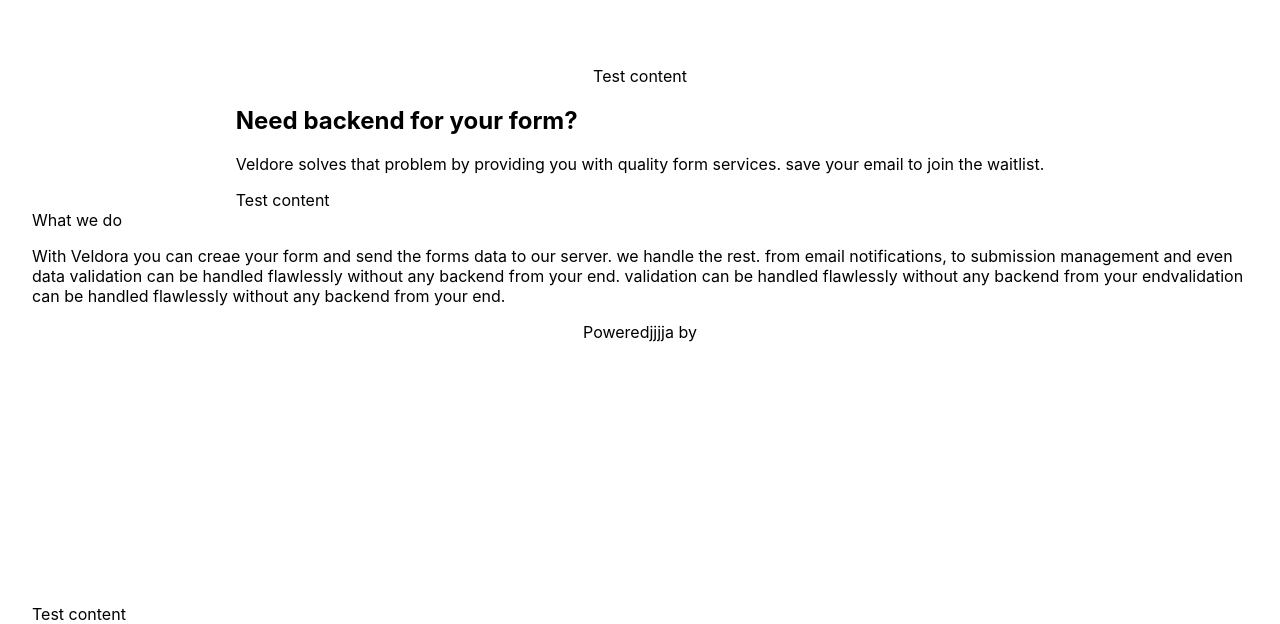
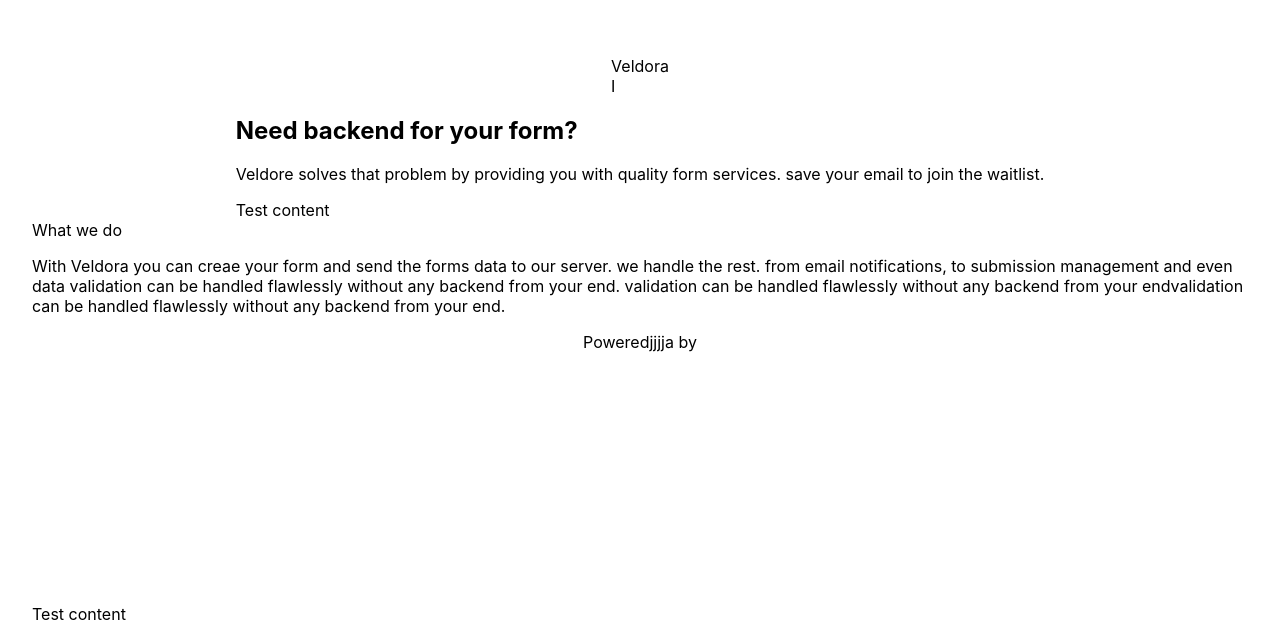
Before and after one commit to princecodes247/veldora--client, a Next.js app: page /waitlist in a window 1280 px wide. Shown: the part 196-820 px from the top of the page. Built offline with nearby package versions, Linux system fonts and the light colour scheme.

Commit message:
update header component

```diff
--- a/components/Header/Header.jsx
+++ b/components/Header/Header.jsx
@@ -4,7 +4,12 @@ import PropTypes from 'prop-types';
 
 const Header = (props) => (
   <div className="HeaderWrapper">
-    Test content
+    <div className="logo">
+    Veldora
+    </div>
+    <div className="socials">
+      I
+    </div>
   </div>
 );
 
```
